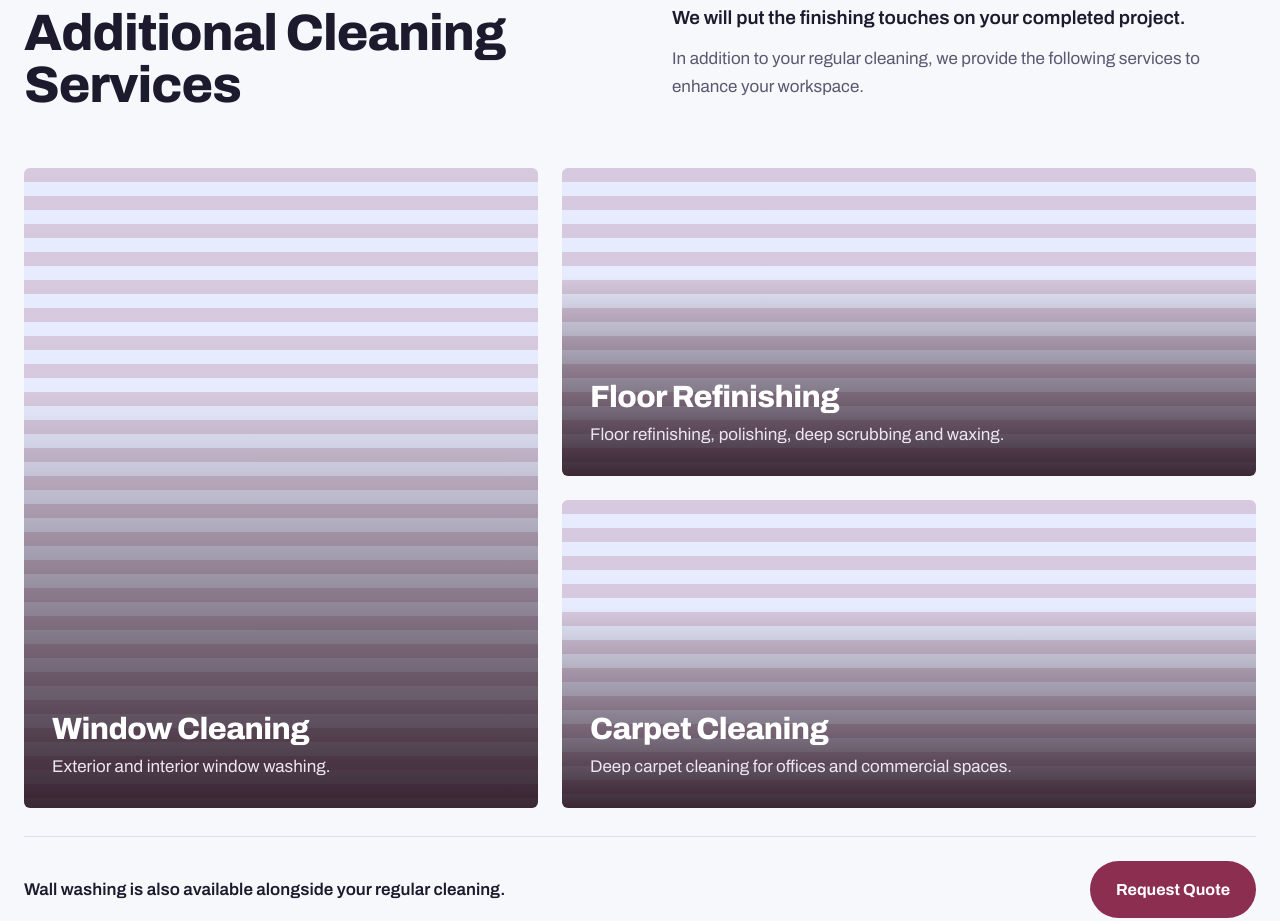
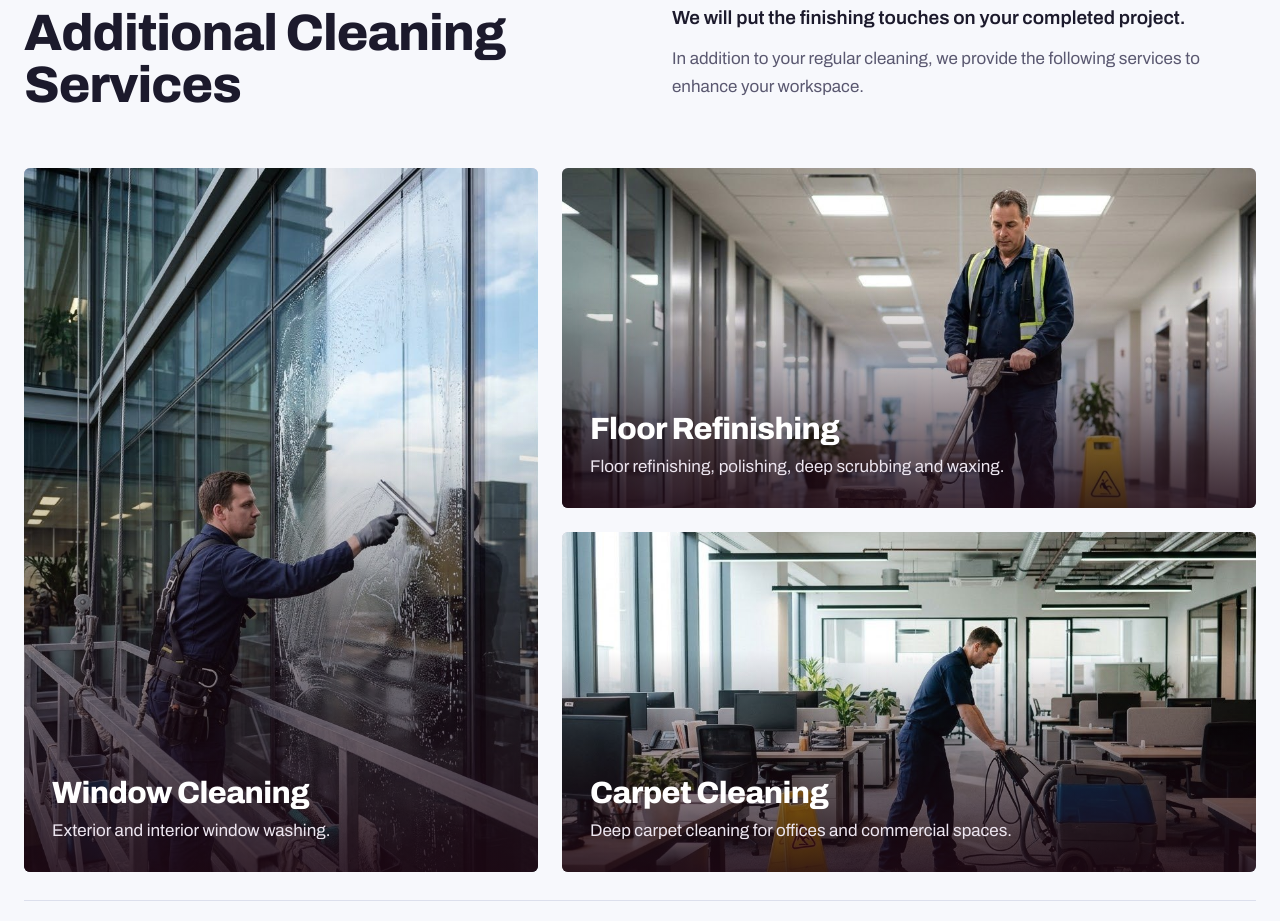
Before and after one commit to dallaswebagency/2k2, a plain HTML site: page index.html in a window 1280 px wide. Shown: the part 2643-3564 px from the top of the page. Drawn offline with Linux system fonts and the light colour scheme.

Commit message:
Add service photos (office, floor, carpet, window) and tune image crops

```diff
--- a/index.html
+++ b/index.html
@@ -47,6 +47,10 @@ h1,h2,h3{font-stretch:112%;line-height:1.02;letter-spacing:-.02em;margin:0}
   repeating-linear-gradient(180deg,color-mix(in srgb,var(--plum) 18%,transparent) 0 14px,transparent 14px 28px),var(--blue-soft)}
 .slot img{width:100%;height:100%;object-fit:cover}
 .tower .slot img{object-position:35% center}
+.svc.tall .slot img{object-position:40% 30%}
+.office .slot img{object-position:60% center}
+.svc:nth-child(2) .slot img{object-position:55% 0%}
+.svc:nth-child(3) .slot img{object-position:55% 45%}
 
 /* top bar (reference structure) */
 .topbar{background:var(--plum-deep);color:var(--on-dark);font-size:14px}
@@ -140,13 +144,13 @@ header .btn{padding:11px 20px;font-size:15px}
 .extra .head p{margin:0 0 12px;color:var(--muted);max-width:32em}
 .extra .head p:first-child{color:var(--ink);font-weight:600;font-size:19px}
 .svc-grid{display:grid;grid-template-columns:1fr 1.35fr;grid-template-rows:auto auto;gap:24px}
-.svc{position:relative;display:flex;flex-direction:column;justify-content:flex-end;color:#fff;border-radius:6px;overflow:hidden;min-height:300px;text-decoration:none}
+.svc{position:relative;display:flex;flex-direction:column;justify-content:flex-end;color:#fff;border-radius:6px;overflow:hidden;min-height:340px;text-decoration:none}
 .svc .slot{position:absolute;inset:0}
 .svc::after{content:"";position:absolute;inset:0;background:linear-gradient(180deg,transparent 35%,rgba(30,8,20,.86))}
 .svc .txt{position:relative;z-index:1;padding:28px}
 .svc h3{font-size:clamp(24px,2.4vw,34px);font-weight:800;margin-bottom:8px}
 .svc p{margin:0;max-width:26em;color:#EDE6F0}
-.svc.tall{grid-row:span 2;min-height:640px}
+.svc.tall{grid-row:span 2;min-height:704px}
 .also{margin-top:28px;display:flex;justify-content:space-between;align-items:center;gap:24px;flex-wrap:wrap;padding:24px 0;border-top:1px solid var(--line)}
 .also p{margin:0;font-weight:600}
 
```
Also changed, not shown: images/carpet-cleaning.jpg (added), images/floor-refinishing.jpg (added), images/office-cleaning.jpg (added), images/window-cleaning.jpg (added).
